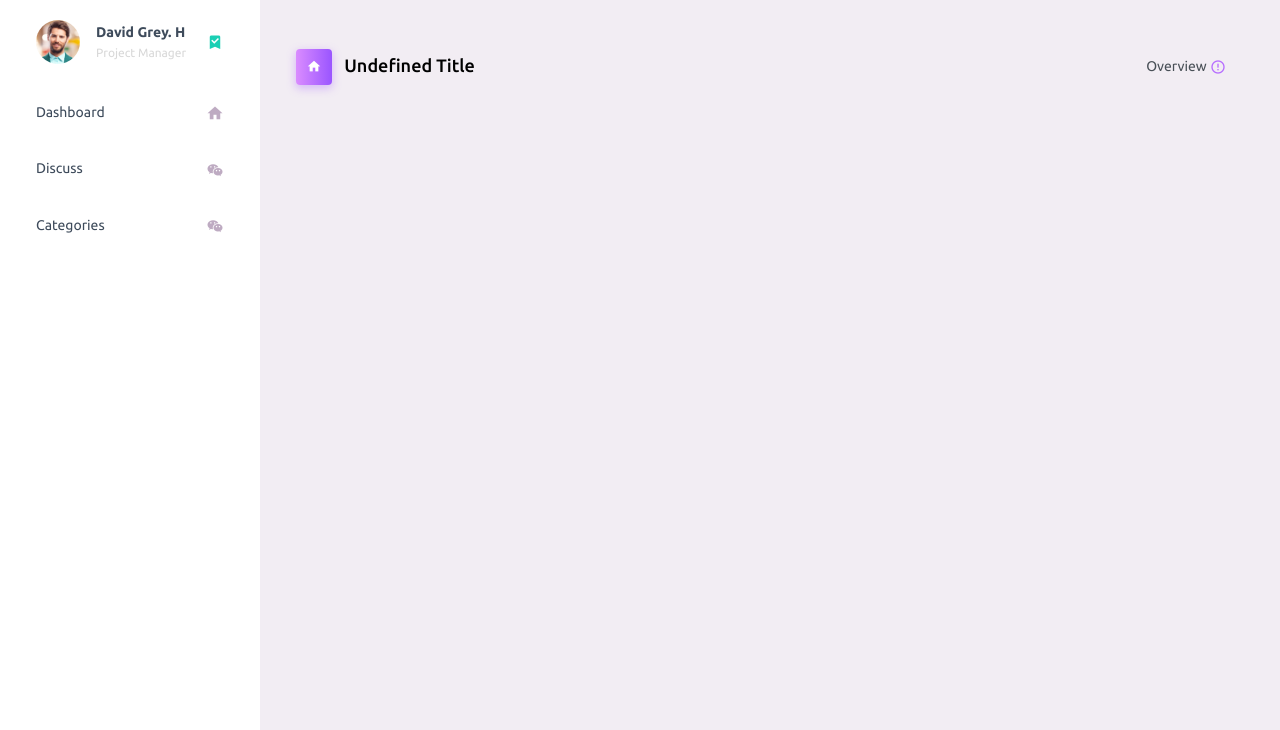
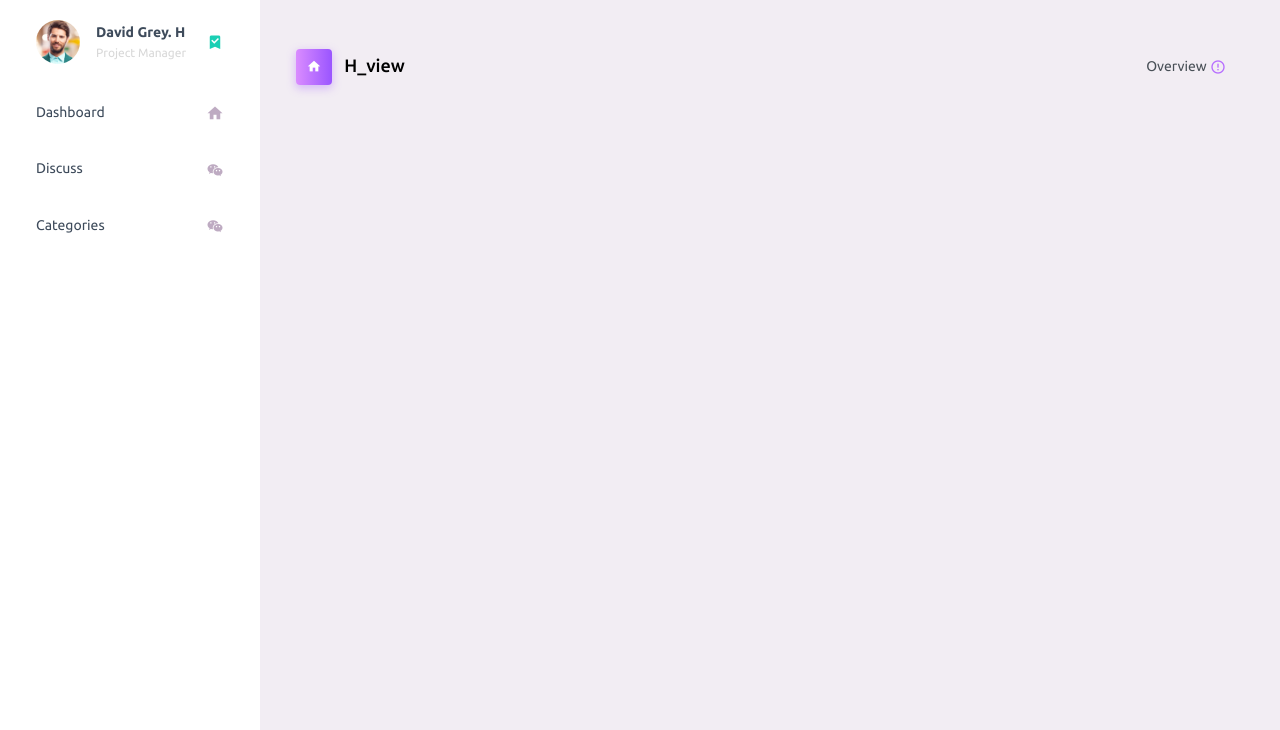
Before and after one commit to capteinn/wediscuss.id, a CodeIgniter app: the page made by application/views/layouts/header_user.php in a window 1280 px wide. Shown: the part 70-800 px from the top of the page. Run offline with CodeIgniter, Linux system fonts and the light colour scheme; some libraries are stand-ins or nearby versions.

Commit message:
add header user breadcump uri segment

```diff
--- a/application/views/layouts/header_user.php
+++ b/application/views/layouts/header_user.php
@@ -56,7 +56,7 @@
                 Activity Log
               </a>
               <div class="dropdown-divider"></div>
-              <a class="dropdown-item" href="<?= base_url() ?>public/#">
+              <a class="dropdown-item" href="<?= site_url('access/logout') ?>">
                 <i class="mdi mdi-logout mr-2 text-primary"></i>
                 Signout
               </a>
@@ -81,7 +81,7 @@
         <span class="page-title-icon bg-gradient-primary text-white mr-2">
           <i class="mdi mdi-home"></i>
         </span>
-        <?= !empty($title) ? $title : 'Undefined Title'; ?>
+        <?= !empty($title) ? $title : ucwords($this->uri->segment(1)); ?>
       </h3>
       <nav aria-label="breadcrumb">
         <ul class="breadcrumb">
```
